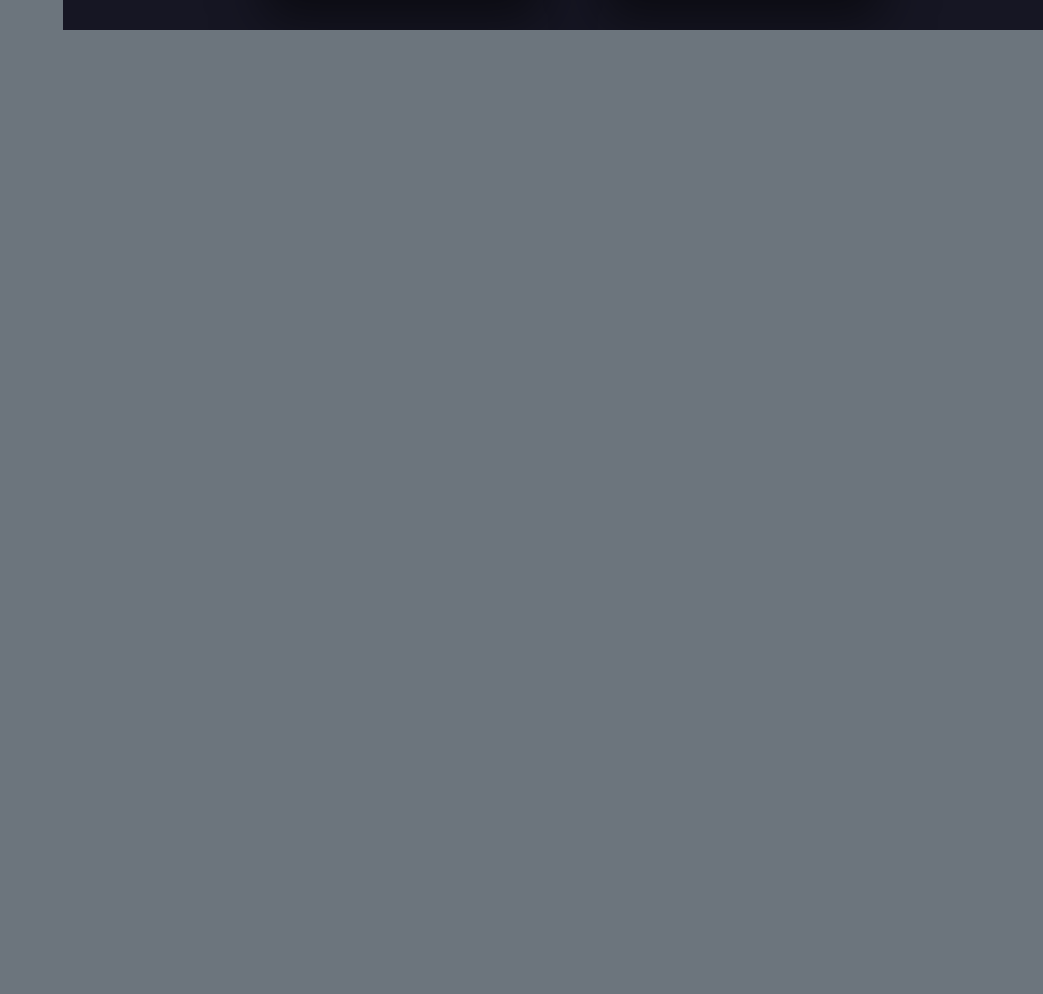
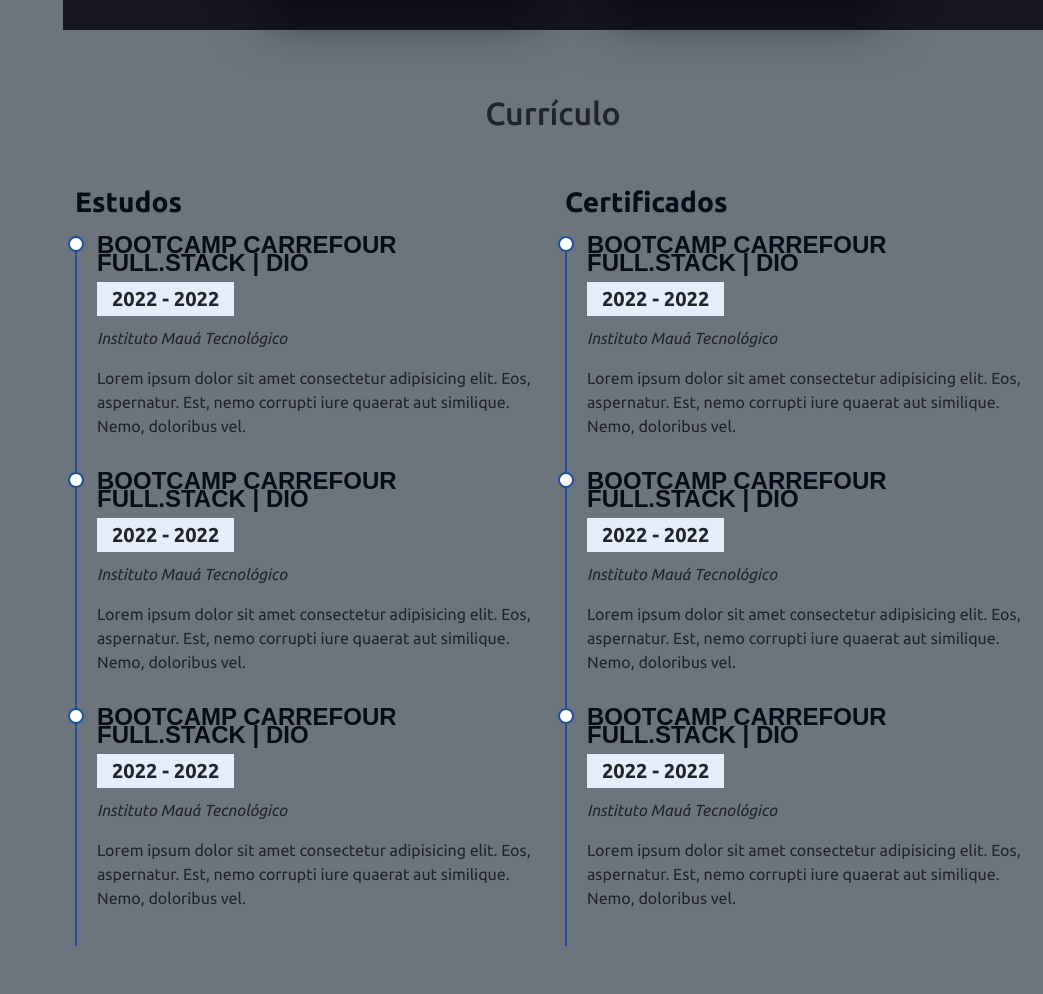
Before and after one commit to PericlesDev/Portfolio, a Flask app: page / in a window 1280 px wide. Shown: the part 2467-3461 px from the top of the page, without its empty margins (237-1280 px from the left). Before the commit the page ends 2497 px from the top, so only its background shows below. Run offline with Flask 2, Linux system fonts and the light colour scheme; some libraries are stand-ins or nearby versions.

Commit message:
Section#Curriculo, Grid, Formatação textual

```diff
--- a/static/style.css
+++ b/static/style.css
@@ -162,6 +162,50 @@
     padding: 8px 20px;
 }
 
+/* Área do Curriculo */
+
+Section#curriculo h2{
+    text-align: center;
+}
+.cv .cv-title{
+    font-weight: 700;
+    margin-top: 20px;
+    margin-bottom: 20px;
+    color: #050d18;
+}
+.cv .cv-item{
+    padding: 0 0 20px 20px;
+    margin-top: -2px;
+    border-left: 2px solid #1f5297;
+    position: relative;
+}
+.cv .cv-item h4{
+ line-height: 18px;
+ font-weight: 600;
+ text-transform: uppercase;
+ font-family: "Poppins", sans-serif;
+ color: #050d18;
+ margin-bottom: 10px;
+}
+.cv .cv-item h5{
+    background: #e4edf9;
+    padding: 5px 15px;
+    display: inline-block;
+    font-weight: 600;
+    margin-bottom: 10px;
+}
+.cv .cv-item::before{
+    content: "";
+    position: absolute;
+    top:0;
+    left: -9px;
+    width: 16px;
+    height: 16px;
+    border: 2px solid #1f5297;
+    background: #fff;
+    border-radius: 50%;
+}
+
 /* Responsividade Mobile */
 
 i.menu-mobile {
@@ -179,6 +223,7 @@
     display: flex;
     justify-content: center;
     align-items: center;
+
 }
 .menu-nav-active{
     overflow: hidden;
--- a/templates/index.html
+++ b/templates/index.html
@@ -143,6 +143,77 @@
   </script>
 
   </section>
+
+   <section class="mt-5 cv" id="curriculo">
+
+    <div class="container pb-5">
+      <h2 class="pt-3 pb-4">Currículo</h2>
+
+          <div class="row">
+            <div class="col-md-6">
+             <h3 class='cv-title'>Estudos</h3>
+
+
+            <div class='cv-item'>
+            <h4>Bootcamp Carrefour Full.Stack | DIO</h4>
+            <h5>2022 - 2022</h5>
+            <p><em>Instituto Mauá Tecnológico</em></p>
+            <p>Lorem ipsum dolor sit amet consectetur adipisicing elit. Eos, aspernatur. Est, nemo corrupti iure
+            quaerat aut similique. Nemo, doloribus vel.</p>
+            </div>
+
+            <div class='cv-item'>
+              <h4>Bootcamp Carrefour Full.Stack | DIO</h4>
+              <h5>2022 - 2022</h5>
+              <p><em>Instituto Mauá Tecnológico</em></p>
+              <p>Lorem ipsum dolor sit amet consectetur adipisicing elit. Eos, aspernatur. Est, nemo corrupti iure
+              quaerat aut similique. Nemo, doloribus vel.</p>
+              </div>
+
+            <div class='cv-item'>
+              <h4>Bootcamp Carrefour Full.Stack | DIO</h4>
+              <h5>2022 - 2022</h5>
+              <p><em>Instituto Mauá Tecnológico</em></p>
+              <p>Lorem ipsum dolor sit amet consectetur adipisicing elit. Eos, aspernatur. Est, nemo corrupti iure
+              quaerat aut similique. Nemo, doloribus vel.</p>
+              </div>
+
+            </div>
+            <div class="col-md-6">
+              <h3 class='cv-title'>Certificados</h3>
+
+
+            <div class='cv-item'>
+              <h4>Bootcamp Carrefour Full.Stack | DIO</h4>
+              <h5>2022 - 2022</h5>
+              <p><em>Instituto Mauá Tecnológico</em></p>
+              <p>Lorem ipsum dolor sit amet consectetur adipisicing elit. Eos, aspernatur. Est, nemo corrupti iure
+              quaerat aut similique. Nemo, doloribus vel.</p>
+              </div>
+
+            <div class='cv-item'>
+              <h4>Bootcamp Carrefour Full.Stack | DIO</h4>
+              <h5>2022 - 2022</h5>
+              <p><em>Instituto Mauá Tecnológico</em></p>
+              <p>Lorem ipsum dolor sit amet consectetur adipisicing elit. Eos, aspernatur. Est, nemo corrupti iure
+              quaerat aut similique. Nemo, doloribus vel.</p>
+              </div>
+
+            <div class='cv-item'>
+              <h4>Bootcamp Carrefour Full.Stack | DIO</h4>
+              <h5>2022 - 2022</h5>
+              <p><em>Instituto Mauá Tecnológico</em></p>
+              <p>Lorem ipsum dolor sit amet consectetur adipisicing elit. Eos, aspernatur. Est, nemo corrupti iure
+              quaerat aut similique. Nemo, doloribus vel.</p>
+              </div>
+
+
+              </div>
+          </div>
+    </div>
+
+
+   </section>
    </main>
 
               <!--Biblioteca do JavaScript-->
```
